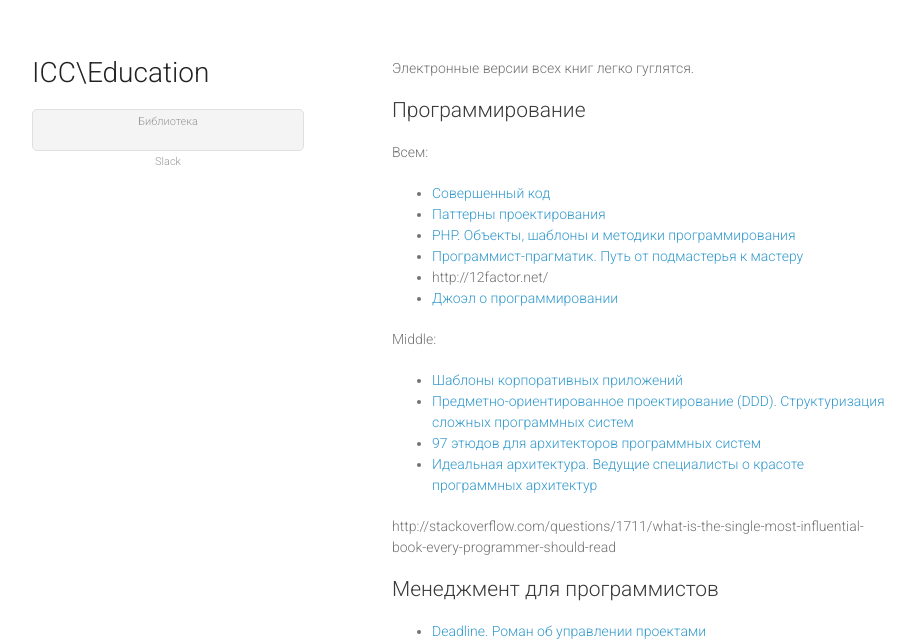
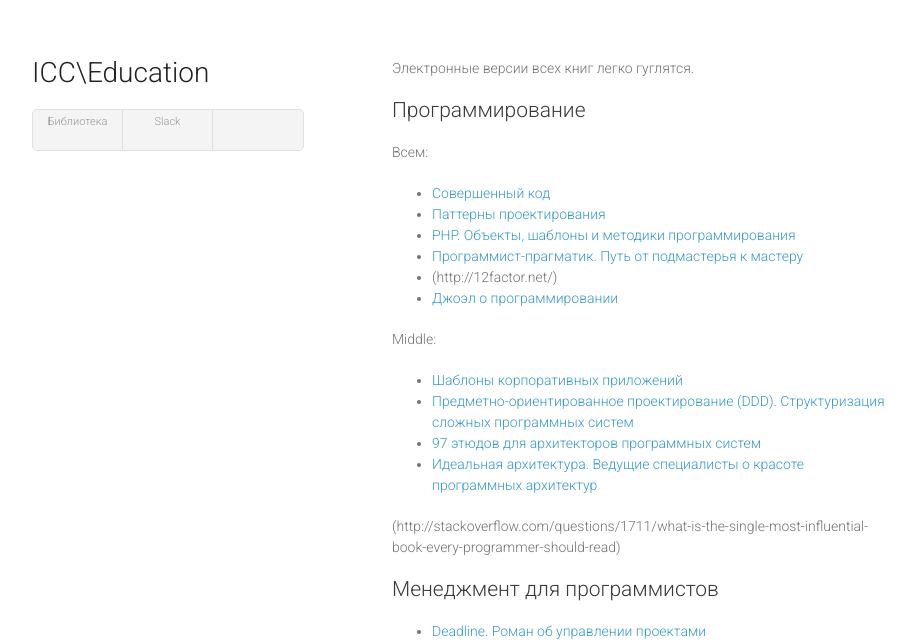
Before and after one commit to consultnn/education, a Jekyll site: the page built from library.md, in a window 1280 px wide. Shown: the top 644 px of the page, without its empty margins (178-1093 px from the left). Built offline with Jekyll 4.4.1, drawn with Linux system fonts in a browser that asks for light colours; Markdown is read by kramdown in place of the engine named in the settings.

Commit message:
fix markdown

```diff
--- a/_layouts/index.html
+++ b/_layouts/index.html
@@ -19,12 +19,12 @@
         <a href="/education"><h1>ICC\Education</h1></a>
 
         <ul>
-            <a href="/education/library">
-                Библиотека
-            </a>
-            <a href="https://icceducation.slack.com" target="_blank">
-                Slack
-            </a>
+            <li>
+            <a href="/education/library">Библиотека</a>
+            </li>
+            <li>
+            <a href="https://icceducation.slack.com" target="_blank">Slack</a>
+            </li>
         </ul>
     </header>
     <section>
--- a/library.md
+++ b/library.md
@@ -13,7 +13,7 @@
 * [Паттерны проектирования](http://www.ozon.ru/context/detail/id/20217137/)
 * [PHP. Объекты, шаблоны и методики программирования](https://www.ozon.ru/context/detail/id/5648968/)
 * [Программист-прагматик. Путь от подмастерья к мастеру](http://www.ozon.ru/context/detail/id/3353337/)
-* http://12factor.net/
+* (http://12factor.net/)
 * [Джоэл о программировании](https://www.ozon.ru/context/detail/id/2820575/)
 
 Middle:
@@ -23,7 +23,7 @@
 * [97 этюдов для архитекторов программных систем](https://www.ozon.ru/context/detail/id/5209853/)
 * [Идеальная архитектура. Ведущие специалисты о красоте программных архитектур](http://www.ozon.ru/context/detail/id/5430638/)
 
-http://stackoverflow.com/questions/1711/what-is-the-single-most-influential-book-every-programmer-should-read
+(http://stackoverflow.com/questions/1711/what-is-the-single-most-influential-book-every-programmer-should-read)
 
 ##Менеджмент для программистов
 
```
